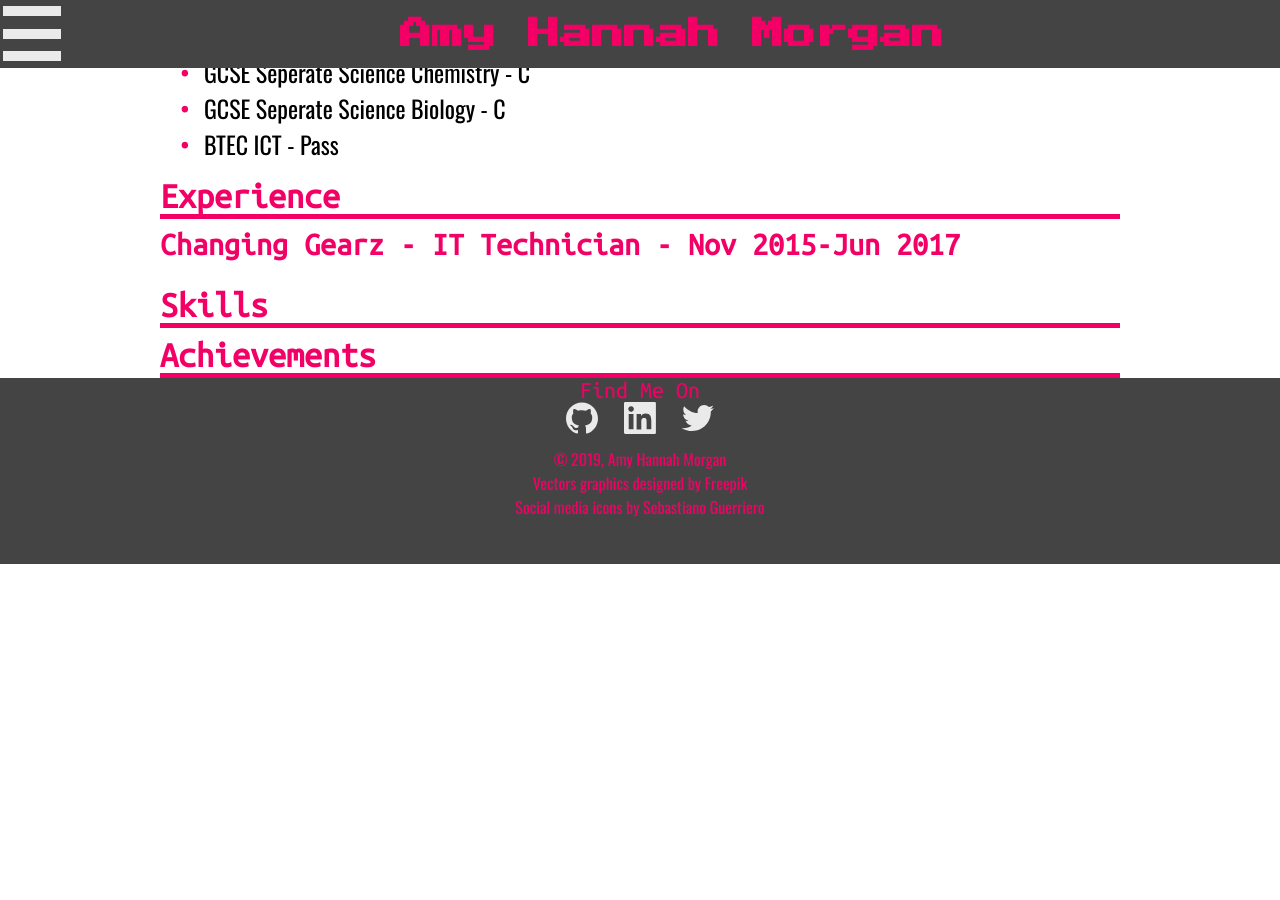
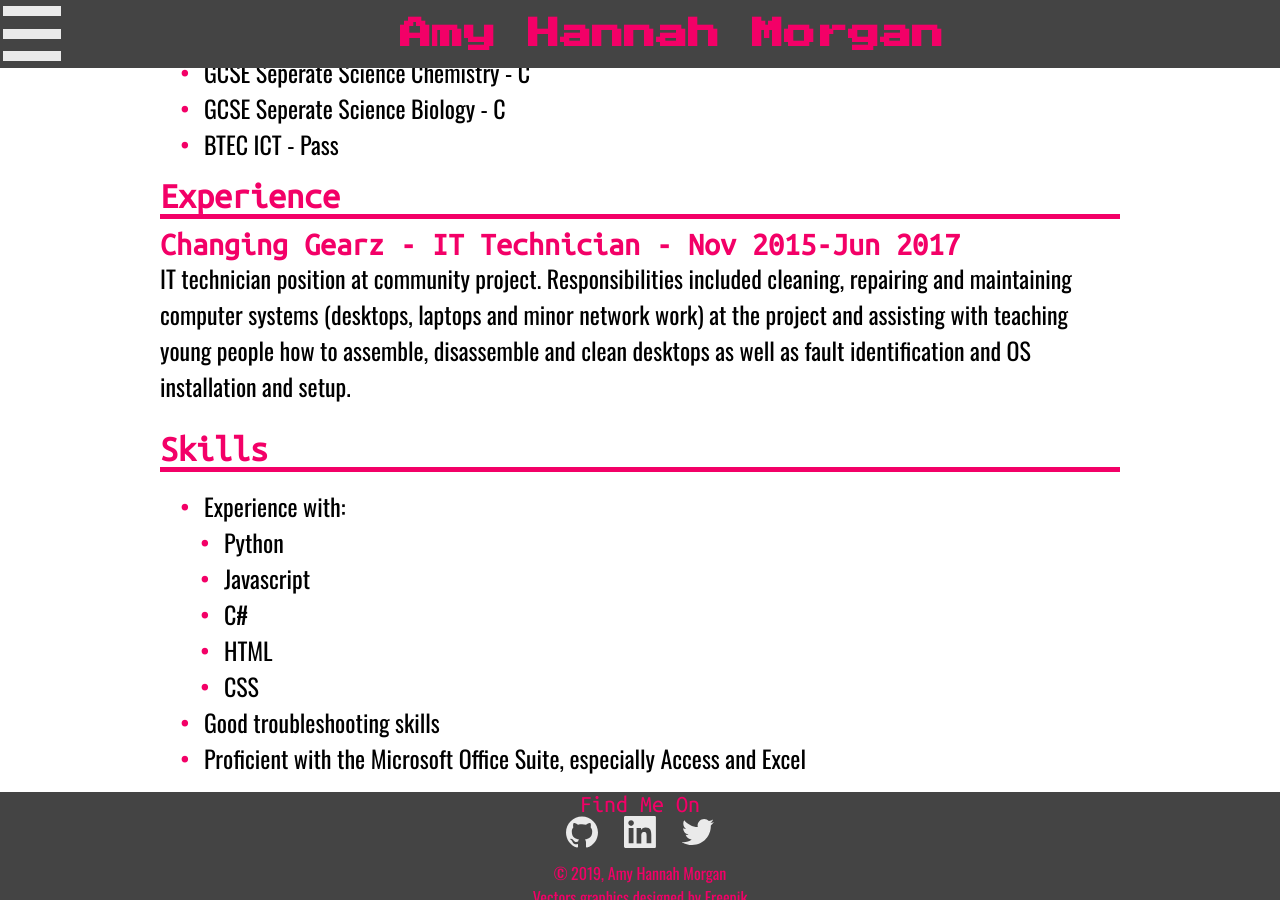
Before and after one commit to AmyHannahMorgan/AmyHannahMorgan.github.io, a Jekyll site: the page built from qualifications/index.html, in a window 1280 px wide and 900 px high, scrolled down 401 px. Built offline with Jekyll 4.4.1, drawn with Linux system fonts in a browser that asks for light colours; before the commit the page ends 965 px from its top, so only the background shows below that.

Commit message:
added experience, skills and commented out achievements

```diff
--- a/qualifications/index.html
+++ b/qualifications/index.html
@@ -30,8 +30,21 @@ layout: default
 
 <h2>Changing Gearz - IT Technician - Nov 2015-Jun 2017</h2>
 
-<p></p>
+<p>IT technician position at community project. Responsibilities included cleaning, repairing and maintaining computer systems (desktops, laptops and minor network work) at the project and assisting with teaching young people how to assemble, disassemble and clean desktops as well as fault identification and OS installation and setup.</p>
 
 <h1>Skills</h1>
 
-<h1>Achievements</h1>
+<ul>
+  <li>Experience with: </li>
+  <ul>
+    <li>Python</li>
+    <li>Javascript</li>
+    <li>C#</li>
+    <li>HTML</li>
+    <li>CSS</li>
+  </ul>
+  <li>Good troubleshooting skills</li>
+  <li>Proficient with the Microsoft Office Suite, especially Access and Excel</li>
+</ul>
+
+<!--<h1>Achievements</h1>-->
```
